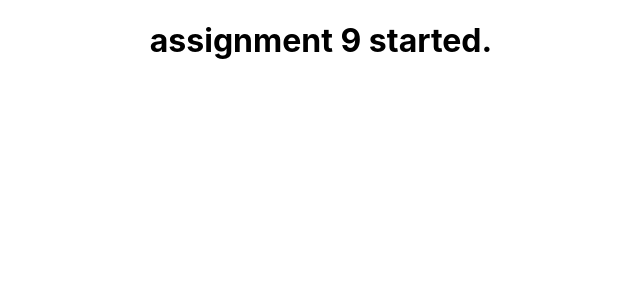
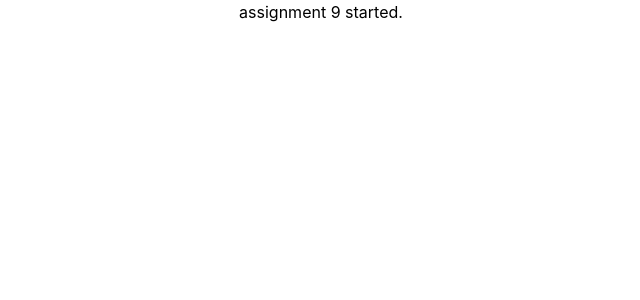
Before and after one commit to Dev-Zual/react-products-analysis-site, a React (Create React App) app: page / in a window 1280 px wide. Shown: the top 300 px of the page, without its empty margins (319-959 px from the left). Built offline with nearby package versions, Linux system fonts and the light colour scheme.

Commit message:
install tailwind

```diff
--- a/package.json
+++ b/package.json
@@ -34,5 +34,10 @@
       "last 1 firefox version",
       "last 1 safari version"
     ]
+  },
+  "devDependencies": {
+    "autoprefixer": "^10.4.4",
+    "postcss": "^8.4.12",
+    "tailwindcss": "^3.0.23"
   }
 }
--- /dev/null
+++ b/postcss.config.js
@@ -0,0 +1,6 @@
+module.exports = {
+  plugins: {
+    tailwindcss: {},
+    autoprefixer: {},
+  },
+}
--- a/src/App.js
+++ b/src/App.js
@@ -1,4 +1,3 @@
-import logo from './logo.svg';
 import './App.css';
 
 function App() {
--- a/src/index.css
+++ b/src/index.css
@@ -1,3 +1,6 @@
+@tailwind base;
+@tailwind components;
+@tailwind utilities;
 body {
   margin: 0;
   font-family: -apple-system, BlinkMacSystemFont, 'Segoe UI', 'Roboto', 'Oxygen',
--- /dev/null
+++ b/tailwind.config.js
@@ -0,0 +1,7 @@
+module.exports = {
+  content: ['./src/**/*.{js,jsx,ts,tsx}'],
+  theme: {
+    extend: {},
+  },
+  plugins: [],
+};
```
Also changed, not shown: 1 other file (tests, documents, lock files or other folders).
